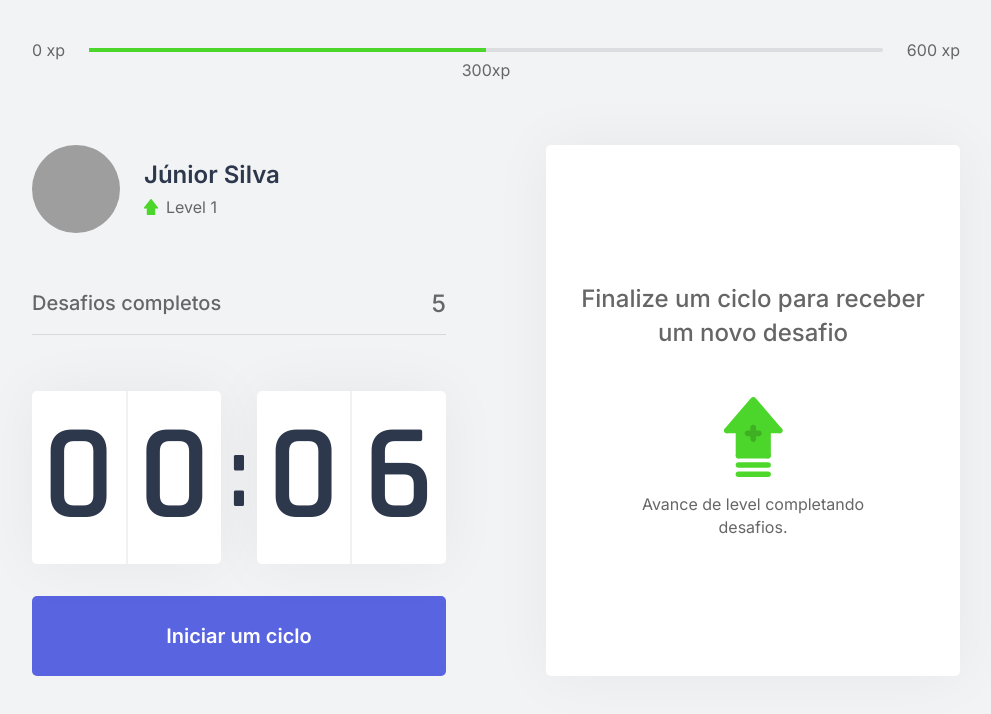
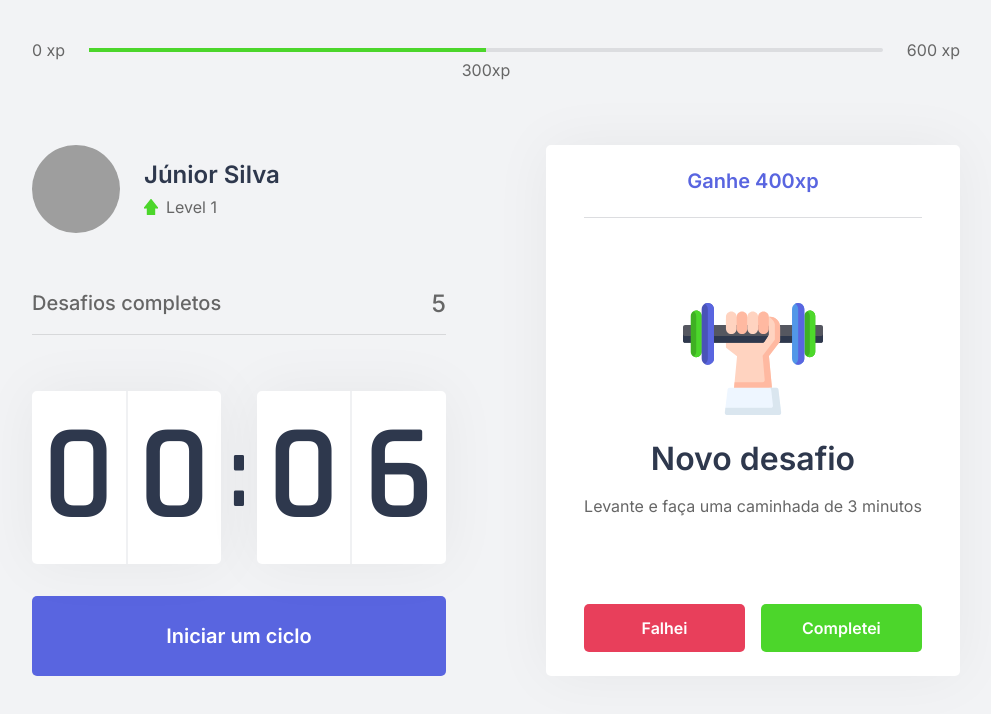
Before and after one commit to juniorsilvacc/moveit-nlw4, a Next.js app: page / in a window 1280 px wide. Shown: the top 714 px of the page, without its empty margins (144-1135 px from the left). Built offline with nearby package versions, Linux system fonts and the light colour scheme; grey boxes are pictures that could not be loaded.

Commit message:
challengbox active

```diff
--- a/src/components/ChallengeBox.tsx
+++ b/src/components/ChallengeBox.tsx
@@ -1,8 +1,39 @@
 import styles from '../styles/components/ChallengeBox.module.css';
 
 export function ChallengeBox(){
+
+    const hasActiveChalleng = true;
+
     return(
         <div className={styles.challengeBoxContainer}>
+           {hasActiveChalleng ? (
+            <div className={styles.challengeActive}>
+                <header>Ganhe 400xp</header>
+                <main>
+                    <img src="icons/body.svg" alt=""/>
+                    <strong>Novo desafio</strong>
+                    <p>Levante e faça uma caminhada de 3 minutos</p>
+                </main>
+
+                <footer>
+                    <button
+                    type="button"
+                    className={styles.challengeFailedButton}
+                    >
+                        Falhei
+
+                    </button>
+
+                    <button
+                    type="button"
+                    className={styles.challengeSucceededButton}
+                    >
+                        Completei
+
+                    </button>
+                </footer>
+            </div>
+           ) : (
             <div className={styles.challengeNotActive}>
                 <strong>Finalize um ciclo para receber um novo desafio</strong>
                 <p>
@@ -10,6 +41,7 @@
                     Avance de level completando desafios.
                 </p>
             </div>
+           )}
         </div>
     );
 }
--- a/src/styles/components/ChallengeBox.module.css
+++ b/src/styles/components/ChallengeBox.module.css
@@ -35,3 +35,67 @@
 .challengeNotActive img{
     margin-bottom: 1rem;
 }
+
+.challengeActive{
+    height: 100%;
+    display: flex;
+    flex-direction: column;
+}
+
+.challengeActive header{
+    color: var(--blue);
+    font-weight: 600;
+    font-size: 1.25rem;
+    padding: 0 2rem 1.5rem;
+    border-bottom: 1px solid var(--gray-line);
+}
+
+.challengeActive main{
+    flex: 1;
+    display: flex;
+    flex-direction: column;
+    align-items: center;
+    justify-content: center;
+}
+
+.challengeActive main strong{
+    font-weight: 600;
+    font-size: 2rem;
+    color: var(--title);
+    margin: 1.5rem 0 1rem;
+}
+
+.challengeActive main p{
+    line-height: 1.5;
+}
+
+.challengeActive footer{
+    display: grid;
+    grid-template-columns: 1fr 1fr;
+    gap: 1rem;
+}
+
+.challengeActive footer button{
+    height: 3rem;
+    display: flex;
+    align-items: center;
+    justify-content: center;
+    color: var(--white);
+    font-size: 1rem;
+    font-weight: 600;
+    border: 0;
+    border-radius: 5px;
+    transition: filter 200ms;
+}
+
+.challengeFailedButton{
+    background: var(--red);
+}
+
+.challengeSucceededButton{
+    background: var(--green);
+}
+
+.challengeActive footer button:hover{
+    filter: brightness(0.9);
+}
```
